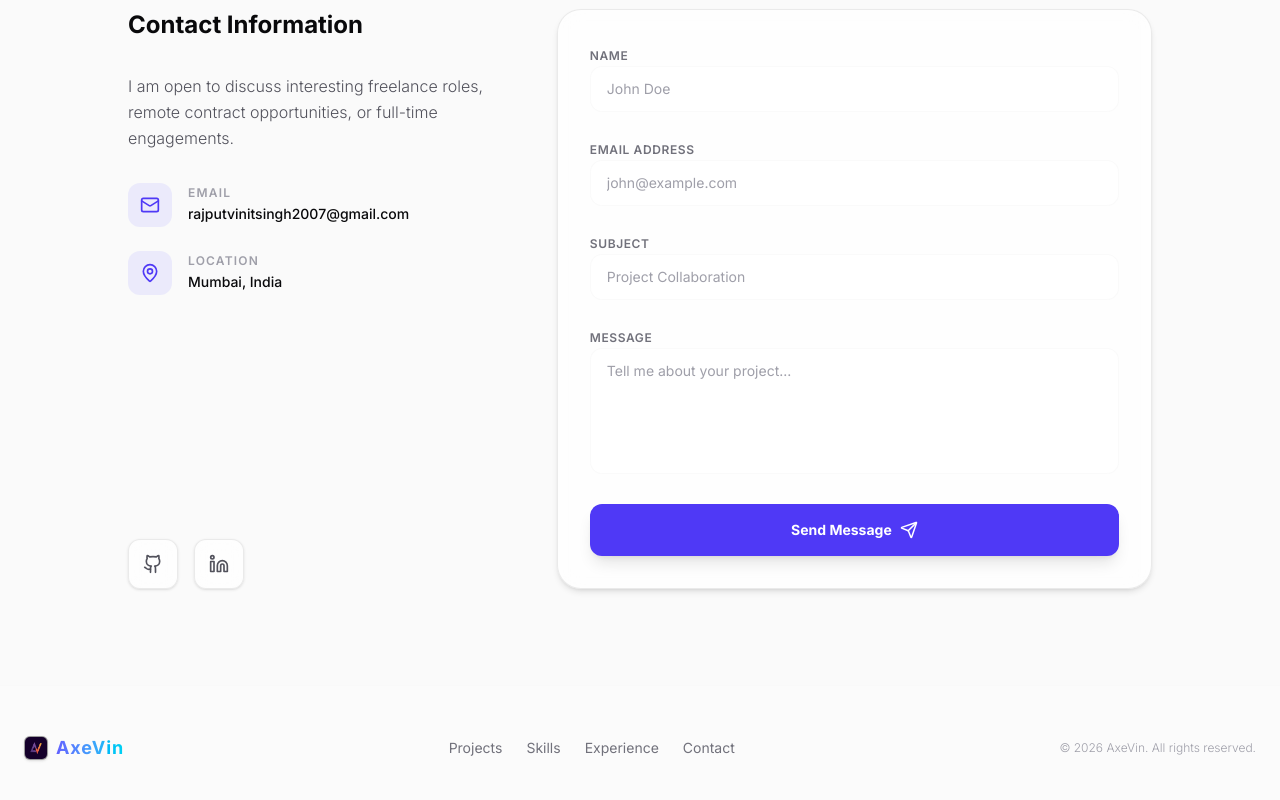
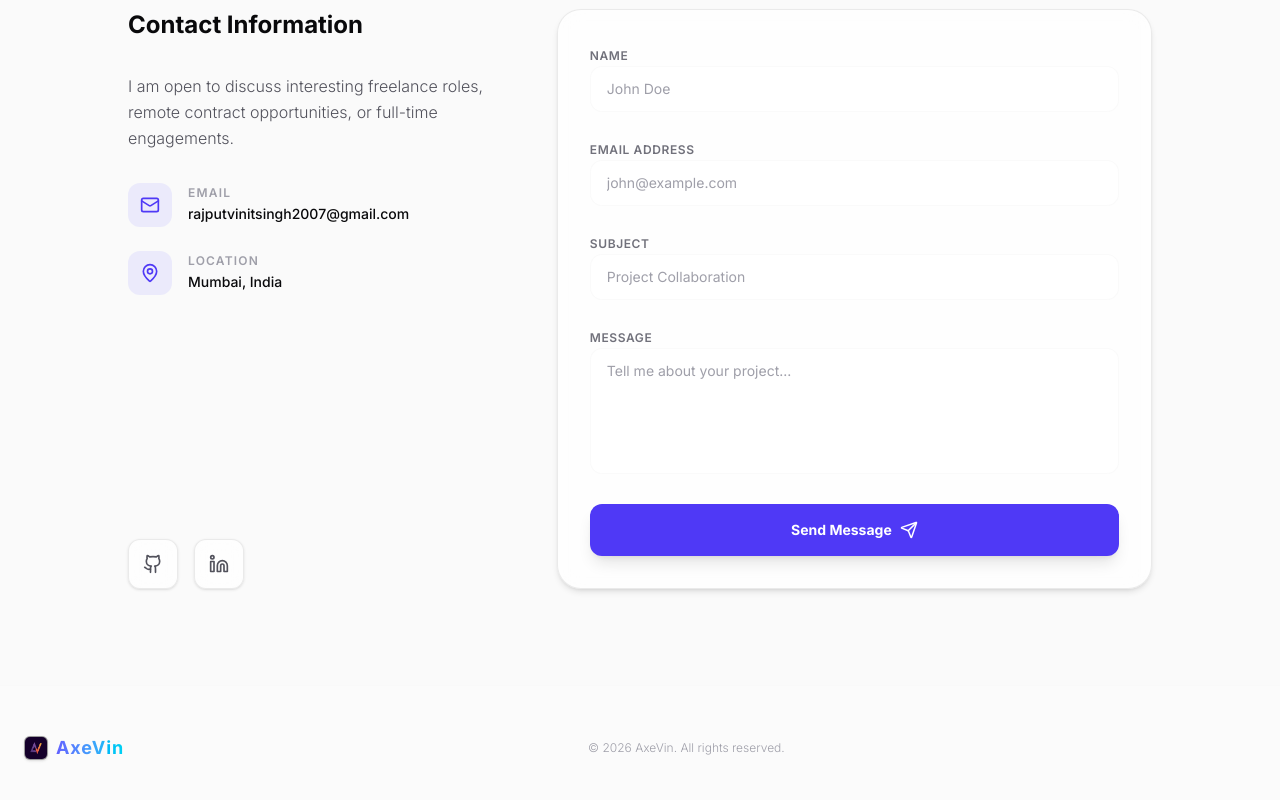
Before and after one commit to vinit-singh2007/My-Portfolio, a Next.js app: page / in a window 1280 px wide. Shown: the part 3714-4514 px from the top of the page. Built offline with nearby package versions, Linux system fonts and the light colour scheme.

Commit message:
Website Updated

```diff
--- a/src/components/Footer.tsx
+++ b/src/components/Footer.tsx
@@ -16,7 +16,7 @@ export default function Footer() {
 
   return (
     <footer className="w-full border-t border-zinc-200/10 dark:border-zinc-800/50 py-12 px-6 bg-white/20 dark:bg-slate-950/20 z-10">
-      <div className="max-w-7xl mx-auto flex flex-col md:flex-row items-center justify-between gap-6">
+      <div className="max-w-7xl mx-auto flex flex-col md:flex-row items-center  gap-6">
         {/* Brand */}
         <button
           suppressHydrationWarning
@@ -32,7 +32,7 @@ export default function Footer() {
         </button>
 
         {/* Links */}
-        <div className="flex items-center gap-6 text-sm text-zinc-500 dark:text-zinc-400">
+        {/* <div className="flex items-center gap-6 text-sm text-zinc-500 dark:text-zinc-400">
           <button suppressHydrationWarning onClick={() => scrollTo('projects')} className="hover:text-indigo-500 dark:hover:text-cyan-400 transition-colors cursor-pointer">
             Projects
           </button>
@@ -45,10 +45,10 @@ export default function Footer() {
           <button suppressHydrationWarning onClick={() => scrollTo('contact')} className="hover:text-indigo-500 dark:hover:text-cyan-400 transition-colors cursor-pointer">
             Contact
           </button>
-        </div>
+        </div> */}
 
         {/* Copyright */}
-        <span className="text-xs text-zinc-400 dark:text-zinc-500 font-light">
+        <span className="text-xs text-zinc-400 pl-110 dark:text-zinc-500 font-light">
           &copy; {new Date().getFullYear()} AxeVin. All rights reserved.
         </span>
       </div>
--- a/src/components/Navbar.tsx
+++ b/src/components/Navbar.tsx
@@ -60,7 +60,7 @@ export default function Navbar() {
       animate={{ y: 0, opacity: 1 }}
       transition={{ duration: 0.8, ease: 'easeOut' }}
       className={`fixed top-0 left-0 w-full z-50 transition-all duration-300 ${scrolled
-        ? 'py-3.5 glass shadow-lg bg-white/70 dark:bg-slate-950/70'
+        ? 'py-3.5 glass shadow-lg !bg-white/90 dark:!bg-black/90'
         : 'py-6 bg-transparent border-b border-transparent'
         }`}
     >
@@ -146,7 +146,7 @@ export default function Navbar() {
             animate={{ height: 'auto', opacity: 1 }}
             exit={{ height: 0, opacity: 0 }}
             transition={{ duration: 0.3 }}
-            className="md:hidden w-full glass bg-white/95 dark:bg-slate-950/95 overflow-hidden"
+            className="md:hidden w-full glass !bg-white/95 dark:!bg-black/95 overflow-hidden"
           >
             <div className="px-6 py-4 flex flex-col gap-4">
               {NAV_ITEMS.map((item) => (
```
